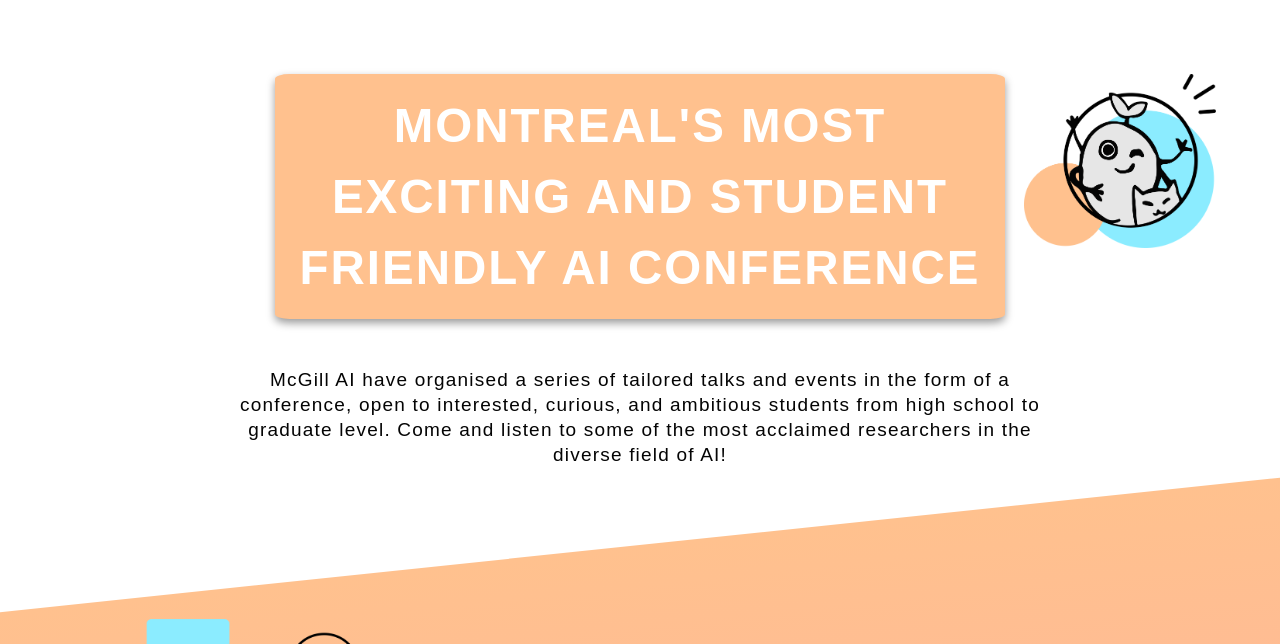
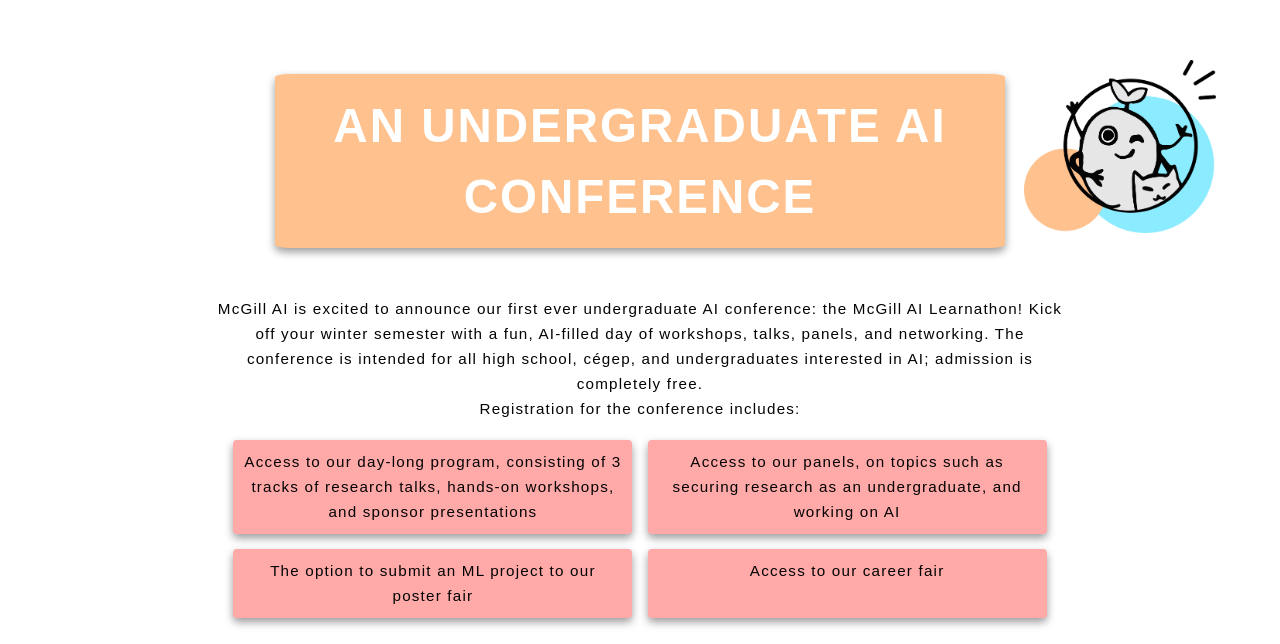
Before and after one commit to McGillAISociety/learnathon2020, a React (Create React App) app: page / in a window 1280 px wide. Shown: the part 836-1480 px from the top of the page. Built offline with nearby package versions, Linux system fonts and the light colour scheme.

Commit message:
Some About fixes

```diff
--- a/public/css/layout.css
+++ b/public/css/layout.css
@@ -181,6 +181,7 @@ ul#nav li.current a { color: #8becff;
   width: 100%;
   margin-left: auto;
   margin-right: auto;
+  display: flex;
 }
 
 #about .background-monster{
@@ -196,6 +197,27 @@ ul#nav li.current a { color: #8becff;
   right: 5%;
 }
 
+#about .wrapper{
+  padding: 1rem;
+  background: #fff;
+  display: grid;
+  grid-template-columns:1fr 1fr;
+  grid-template-rows: 1fr;
+  grid-gap: .8rem;
+}
+
+#about .column{
+  padding-top:auto;
+  padding-bottom: auto;
+  align-items: start;
+  align-text: center;
+  border-radius: .2rem;
+  background-color: #ffa9a8;
+  padding: .5rem;
+  box-shadow:  0 4px 8px 0 rgba(0, 0, 0, 0.4);
+}
+
+
 /**
 #about a, #about a:visited {color: #e6e6e6;}
 #about a:hover, #about a:focus { color: #8becff;}
@@ -203,7 +225,7 @@ ul#nav li.current a { color: #8becff;
 
 #about p {
   color: #040404;
-  font-size: 1em;
+  font-size: 0.8em;
   font-family: 'opensans', sans-serif;
   margin-bottom: 12px;
   letter-spacing: 1.2px;
@@ -554,7 +576,7 @@ $blockLengths: 1, 2, 3;
 #faq .accordion .accordion-item .title{
   margin: 3px;
   border-radius: 2px;
-  font-size: 1em;
+  font-size: 0.8em;
   padding: 10px;
   font-family: 'opensans', sans-serif;
   letter-spacing: 1px;
@@ -593,7 +615,7 @@ $blockLengths: 1, 2, 3;
   background-color: #FFFFFF;
   text-align: center;
   font-family: 'opensans', sans-serif;
-  font-size: 17px;
+  font-size: 16px;
   padding: 0 10px;
   margin: 2px;
 }
--- a/src/about/About.js
+++ b/src/about/About.js
@@ -9,11 +9,24 @@ class About extends Component {
 
           <div className = "background-monster">
           <img className = "background-monster" src={monster} alt="monster"/>
-          <Title titleColor = "#ffc18e"> Montreal's Most Exciting
-          And Student Friendly AI Conference </Title>
-          <p> McGill AI have organised a series of tailored talks
-          and events in the form of a conference, open to interested,
-          curious, and ambitious students from high school to graduate level.
+          <Title titleColor = "#ffc18e"> An Undergraduate AI Conference </Title>
+          <p> McGill AI is excited to announce our first ever undergraduate AI
+          conference: the McGill AI Learnathon! Kick off your winter semester
+          with a fun, AI-filled day of workshops, talks, panels, and networking.
+          The conference is intended for all high school, cégep, and undergraduates
+          interested in AI; admission is completely free.
+          <br/>
+          Registration for the conference includes:
+          <div class="wrapper">
+            <div class="column">
+              Access to our day-long program, consisting of 3 tracks of
+            research talks, hands-on workshops, and sponsor presentations</div>
+            <div class="column">
+             Access to our panels, on topics such as securing research as an
+            undergraduate, and working on AI</div>
+            <div class="column"> The option to submit an ML project to our poster fair </div>
+            <div class="column"> Access to our career fair </div>
+          </div>
           Come and listen to some of the most acclaimed researchers in the
           diverse field of AI!
           </p>
--- a/src/footer/Footer.js
+++ b/src/footer/Footer.js
@@ -29,12 +29,12 @@ const CenterContent = styled('div')`
 `;
 
 const footerLink = css`
-  color: white ;
+  color: #fff ;
   transition: opacity 0.2s;
   text-decoration: none !important;
   :hover {
-    opacity: 0.8;
-    color:#8becff ;
+
+    color:#ffc18e ;
   }
 `;
 
@@ -45,6 +45,9 @@ const SocialLinks = styled('div')`
   align-items: center;
   text-align: center;
   justify-content: center;
+  background-color:#a1a1a1;
+  border-radius: 2%;
+  box-shadow: 0 4px 8px 0 rgba(0, 0, 0, 0.4);
   display: flex;
   > a {
     font-size: 50px;
@@ -79,12 +82,7 @@ export default () => (
 
         <SocialLinks>
         <link rel="stylesheet" href="https://cdnjs.cloudflare.com/ajax/libs/font-awesome/4.7.0/css/font-awesome.min.css"/>
-         <a
-            aria-label="Contact Us"
-            alt="social-contact-us"
-            href="mailto:mcgillaicontact@gmail.com"
-           class='fa fa-at'
-          />
+
           <a
             aria-label="Facebook"
             href="https://www.facebook.com/McGillAI/"
```
Also changed, not shown: 1 other file (tests, documents, lock files or other folders).
